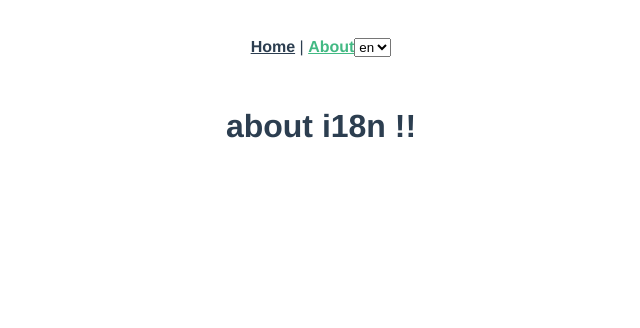
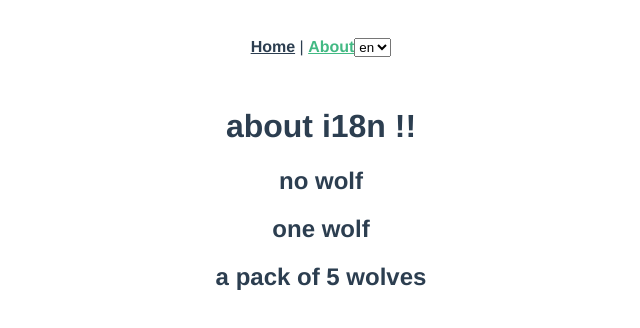
Before and after one commit to yuu-eguci/ptf-vue, a Vue app: page /about in a window 1280 px wide. Shown: the top 328 px of the page, without its empty margins (319-959 px from the left). Built offline with nearby package versions, Linux system fonts and the light colour scheme.

Commit message:
:globe_with_meridians: Translate with pluralization

```diff
--- a/src/locales/en.json
+++ b/src/locales/en.json
@@ -3,6 +3,7 @@
     "message": "hello i18n !!"
   },
   "about": {
-    "message": "about i18n !!"
+    "message": "about i18n !!",
+    "wolves": "no wolf | one wolf | a pack of {n} wolves"
   }
 }
--- a/src/locales/ja.json
+++ b/src/locales/ja.json
@@ -3,6 +3,7 @@
     "message": "やあ i18n !!"
   },
   "about": {
-    "message": "i18n について !!"
+    "message": "i18n について !!",
+    "wolves": "狼はいない | 1頭の狼 | {n}匹もの狼"
   }
 }
--- a/src/locales/ro.json
+++ b/src/locales/ro.json
@@ -3,6 +3,7 @@
     "message": "bună i18n !!"
   },
   "about": {
-    "message": "despre i18n !!"
+    "message": "despre i18n !!",
+    "wolves": "fară lup | un lup | {n} lupi"
   }
 }
--- a/src/views/About.vue
+++ b/src/views/About.vue
@@ -1,5 +1,8 @@
 <template>
   <div class="about">
     <h1>{{$t('about.message')}}</h1>
+    <h2>{{$tc('about.wolves', 0)}}</h2>
+    <h2>{{$tc('about.wolves', 1)}}</h2>
+    <h2>{{$tc('about.wolves', 5)}}</h2>
   </div>
 </template>
```
